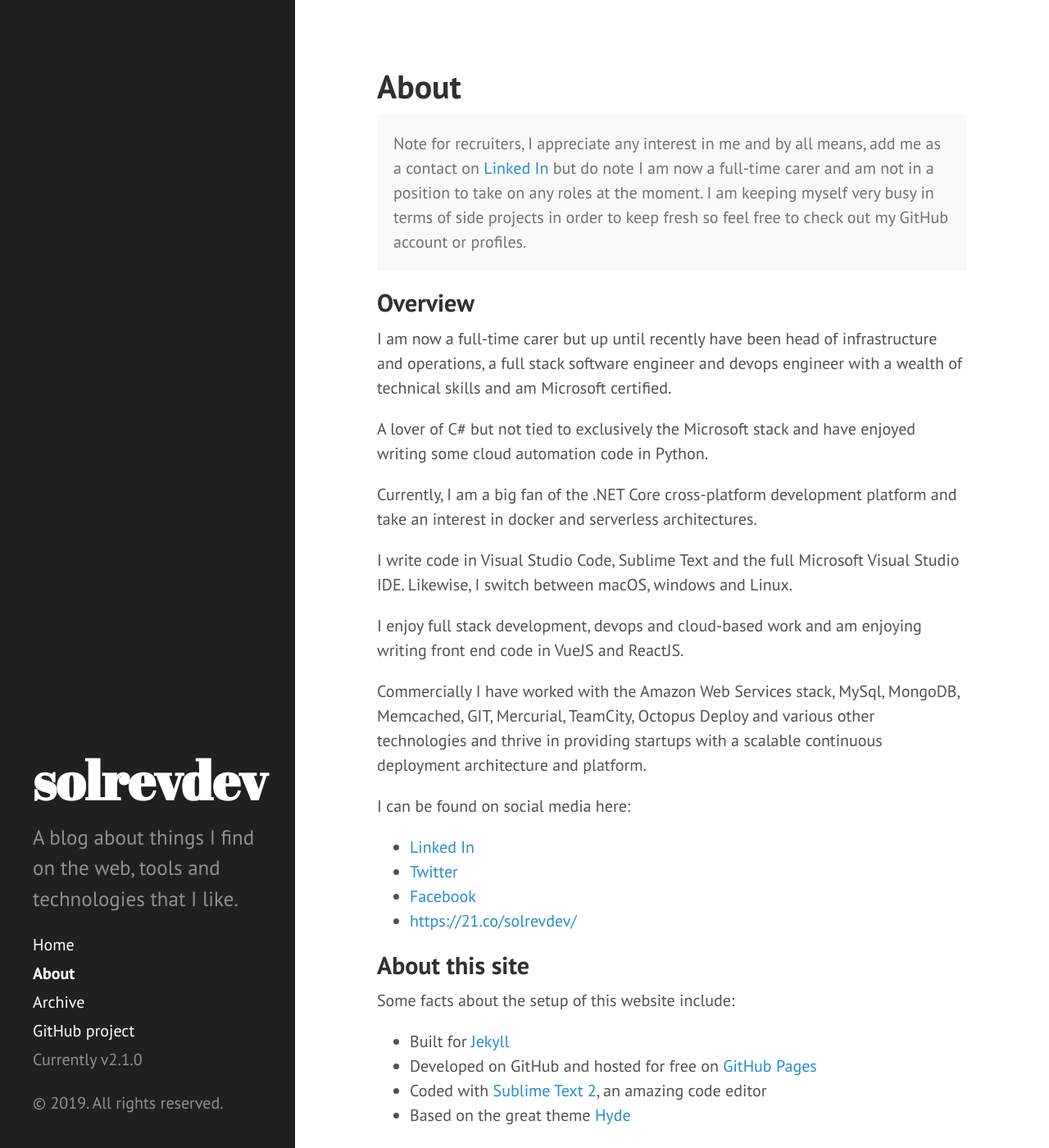
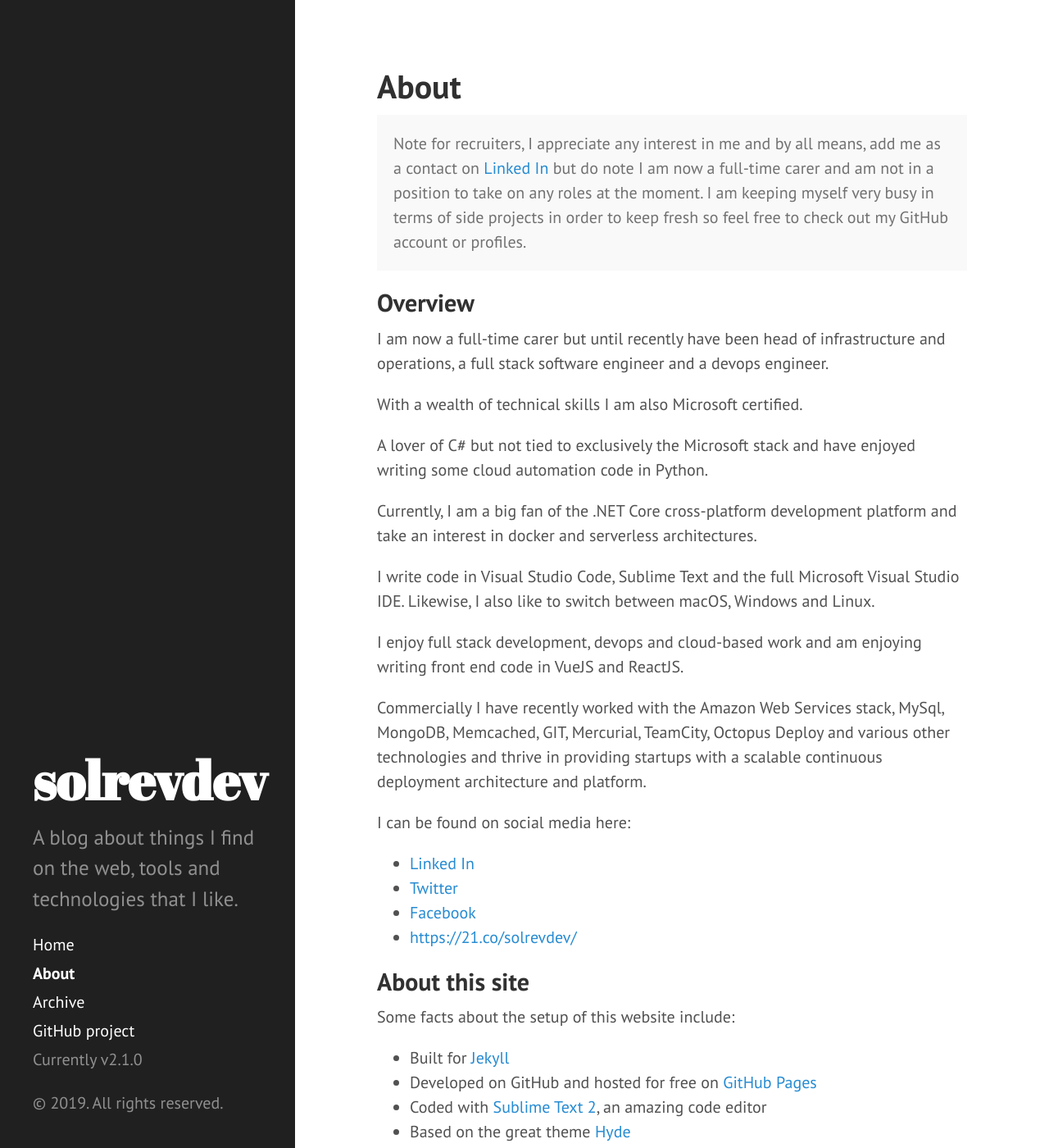
Before and after one commit to solrevdev/solrevdev.github.io, a Jekyll site: the page built from about/index.md, in a window 1280 px wide and 1400 px high. Shown: the whole window at 82% size. Built offline with Jekyll 4.4.1, drawn with Linux system fonts in a browser that asks for light colours.

Commit message:
Update index.md

```diff
--- a/about/index.md
+++ b/about/index.md
@@ -10,17 +10,19 @@ Note for recruiters, I appreciate any interest in me and by all means, add me as
 ## Overview
 
 
-I am now a full-time carer but up until recently have been head of infrastructure and operations, a full stack software engineer and devops engineer with a wealth of technical skills and am Microsoft certified.
+I am now a full-time carer but until recently have been head of infrastructure and operations, a full stack software engineer and a devops engineer.
+
+With a wealth of technical skills I am also Microsoft certified.
 
 A lover of C# but not tied to exclusively the Microsoft stack and have enjoyed writing some cloud automation code in Python.
 
 Currently, I am a big fan of the .NET Core cross-platform development platform and take an interest in docker and serverless architectures.
 
-I write code in Visual Studio Code, Sublime Text and the full Microsoft Visual Studio IDE. Likewise, I switch between macOS, windows and Linux.
+I write code in Visual Studio Code, Sublime Text and the full Microsoft Visual Studio IDE. Likewise, I also like to switch between macOS, Windows and Linux.
 
 I enjoy full stack development, devops and cloud-based work and am enjoying writing front end code in VueJS and ReactJS.
 
-Commercially I have worked with the Amazon Web Services stack, MySql, MongoDB, Memcached, GIT, Mercurial, TeamCity, Octopus Deploy and various other technologies and thrive in providing startups with a scalable continuous deployment architecture and platform.
+Commercially I have recently worked with the Amazon Web Services stack, MySql, MongoDB, Memcached, GIT, Mercurial, TeamCity, Octopus Deploy and various other technologies and thrive in providing startups with a scalable continuous deployment architecture and platform.
 
 I can be found on social media here:
 
```
